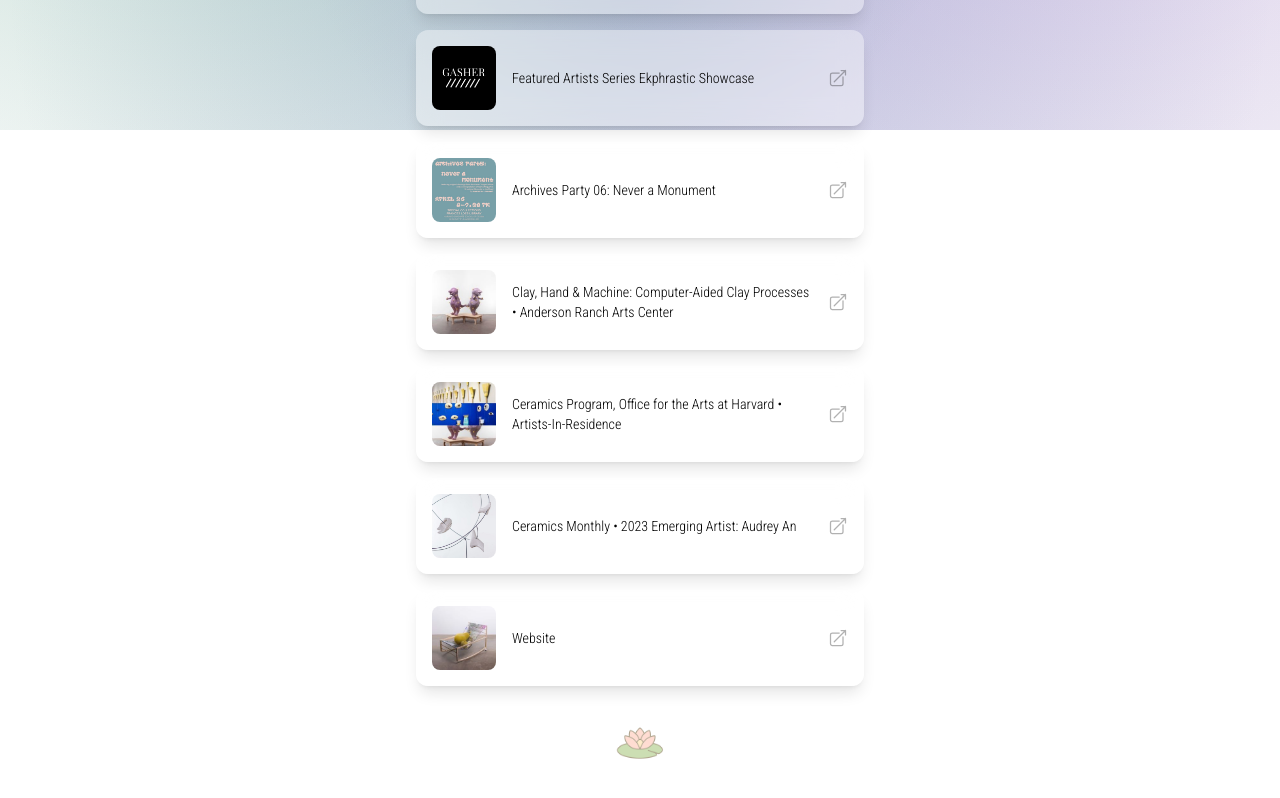
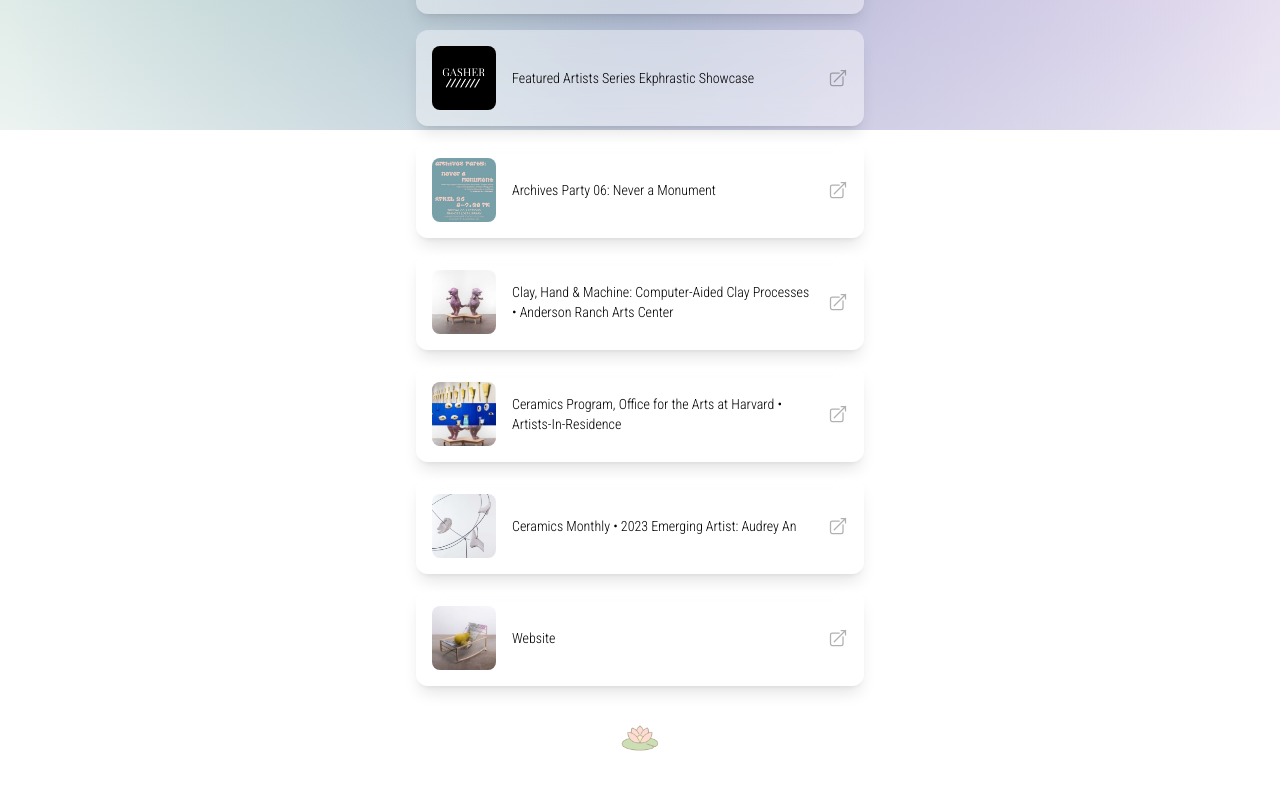
Before and after one commit to audreyyoeunan/audreyyoeunan.github.io, a Next.js app: page / in a window 1280 px wide. Shown: the part 670-1468 px from the top of the page. Built offline with nearby package versions, Linux system fonts and the light colour scheme.

Commit message:
okay more

```diff
--- a/src/app/page.tsx
+++ b/src/app/page.tsx
@@ -123,9 +123,12 @@ export default function Home() {
           <Image
             src="./images/lotus.png"
             alt="Lotus"
-            width={50}
-            height={50}
-            className="opacity-60 hover:opacity-80 transition-opacity duration-200 mx-auto"
+            width={40}
+            height={40}
+            onClick={() => {
+              alert('...');
+            }}
+            className="opacity-60 hover:opacity-80 transition-opacity duration-200 mx-auto cursor-pointer"
           />
         </div>
 
```
